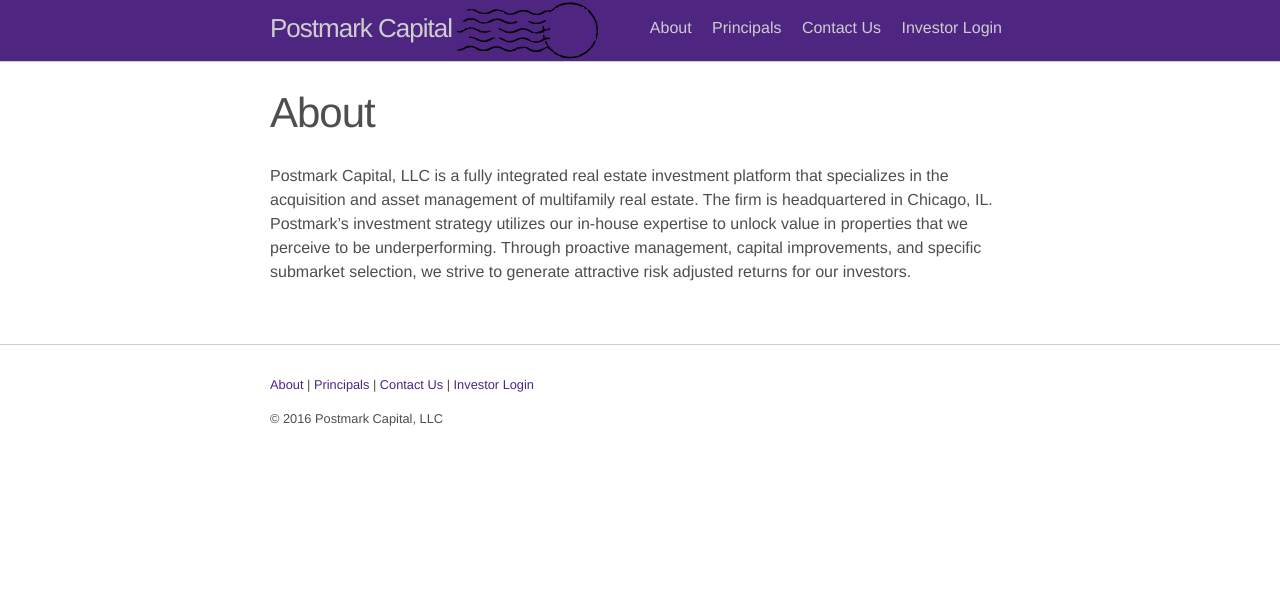
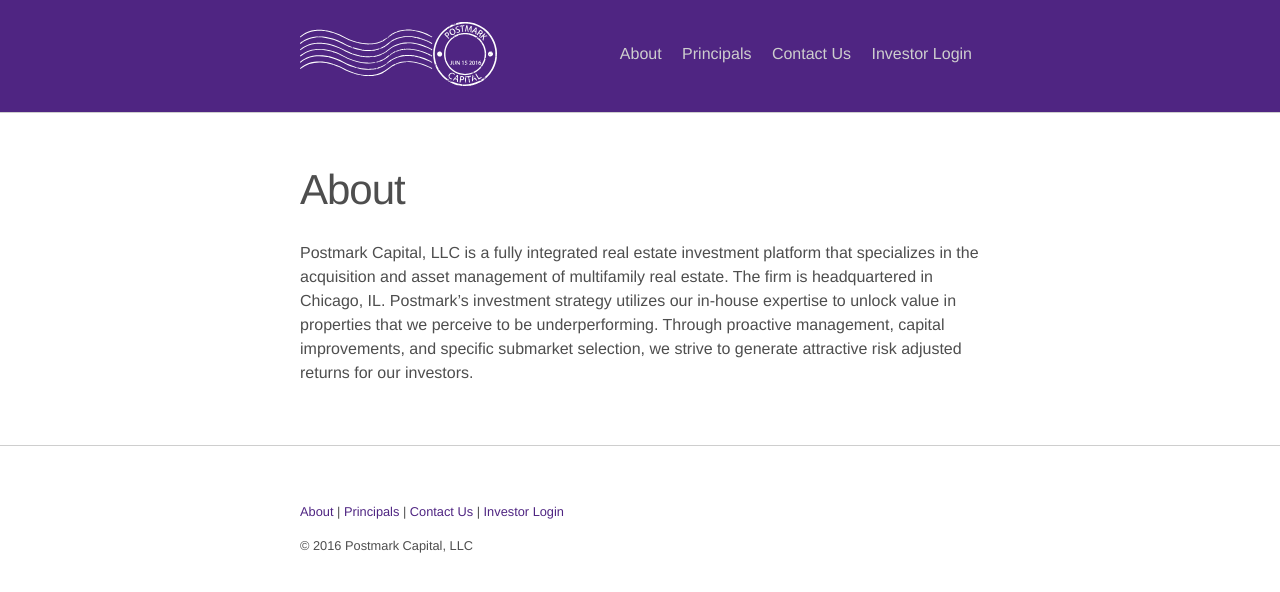
Before and after one commit to postmarkcapital/postmark-capital, a Jekyll site: the page built from index.html, in a window 1280 px wide. Shown: the top 592 px of the page. Built offline with Jekyll 4.4.1, drawn with Linux system fonts in a browser that asks for light colours.

Commit message:
More branding

```diff
--- a/_includes/header.html
+++ b/_includes/header.html
@@ -1,8 +1,8 @@
 <header class="site-header">
 
   <div class="wrapper">
-    <img src="{{ site.baseurl }}/assets/images/postmark-capital-placeholder.svg" width="150">
-    <a class="site-title" href="{{ site.baseurl }}/">{{ site.title }}</a>
+    <a href="{{ site.baseurl }}/"><img class="logo" src="{{ site.baseurl }}/assets/images/postmark-capital-official.svg" alt="Postmark Capital"></a>
+    <span class="site-title">{{ site.title }}</span>
 
     <nav class="site-nav">
       <a href="#" class="menu-icon">
--- a/_sass/_base.scss
+++ b/_sass/_base.scss
@@ -156,12 +156,12 @@
  * Wrapper
  */
 .wrapper {
+    box-sizing: border-box;
+    height: 100%;
     max-width: -webkit-calc(#{$content-width} - (#{$spacing-unit} * 2));
     max-width:         calc(#{$content-width} - (#{$spacing-unit} * 2));
-    margin-right: auto;
-    margin-left: auto;
-    padding-right: $spacing-unit;
-    padding-left: $spacing-unit;
+    margin: 0 auto;
+    padding: 26px $spacing-unit 0;
     @extend %clearfix;
 
     @include media-query($on-laptop) {
@@ -169,6 +169,10 @@
         max-width:         calc(#{$content-width} - (#{$spacing-unit}));
         padding-right: $spacing-unit / 2;
         padding-left: $spacing-unit / 2;
+    }
+
+    @include media-query($on-palm) {
+      padding-top: 0;
     }
 }
 
--- a/_sass/_layout.scss
+++ b/_sass/_layout.scss
@@ -4,10 +4,25 @@
 .site-header {
   background: $brand-color;
   border-bottom: 1px solid $grey-color-light;
-  min-height: 56px;
+  height: 112px;
 
   // Positioning context for the mobile navigation icon
   position: relative;
+
+  @include media-query($on-palm) {
+    height: 56px;
+  }
+}
+
+.logo {
+  height: 57%;
+  position: absolute;
+  top: 22px;
+
+  @include media-query($on-palm) {
+    height: 90%;
+    top: 5%;
+  }
 }
 
 .site-title {
@@ -18,6 +33,8 @@
   letter-spacing: -1px;
   margin-bottom: 0;
   float: left;
+  position: absolute;
+  top: -10000000px;
 }
 
 .site-nav {
```
Also changed, not shown: assets/images/postmark-capital-official.png (added), assets/images/postmark-capital-official.svg (added), 1 other file.
